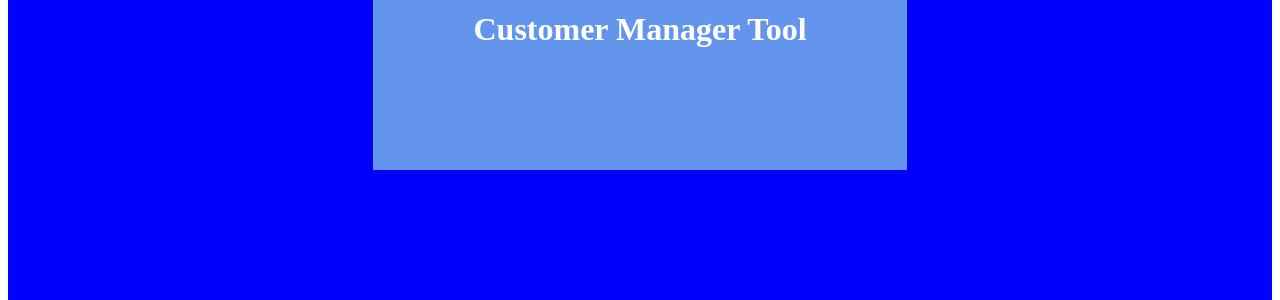
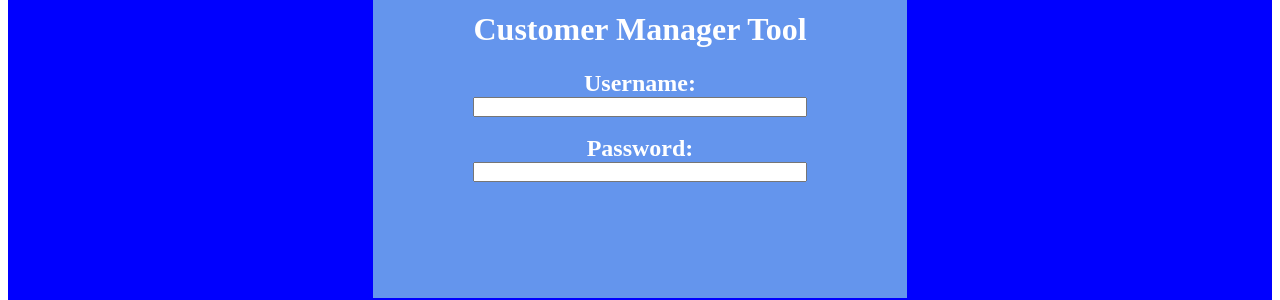
Before and after one commit to RoanKathrina/customer-manager-tool, an Angular app: page / in a window 1280 px wide. Shown: the part 318-618 px from the top of the page. Built offline with nearby package versions, Linux system fonts and the light colour scheme.

Commit message:
Updated login file/s

```diff
--- a/src/app/app.module.ts
+++ b/src/app/app.module.ts
@@ -1,6 +1,6 @@
 import { NgModule } from '@angular/core';
 import { BrowserModule } from '@angular/platform-browser';
-import { FormsModule } from '@angular/forms';
+import { FormsModule, ReactiveFormsModule } from '@angular/forms';
 import { RouterModule } from '@angular/router';
 import { AppRoutingModule } from './app-routing.module';
 
@@ -11,7 +11,9 @@ import { LoginComponent } from './login/login.component';
   imports:      [ BrowserModule,
                   FormsModule,
                   RouterModule,
-                  AppRoutingModule],
+                  AppRoutingModule,
+                  ReactiveFormsModule],
+
   declarations: [ AppComponent,
                   LoginComponent],
   exports: [ RouterModule ],
--- a/src/app/login/login.component.css
+++ b/src/app/login/login.component.css
@@ -12,3 +12,14 @@
   padding: 100px;
   margin: 50px 16px;
 }
+
+.LoginPageLabel {
+  color: white;
+  font-size: 24px;
+  font-weight: bold;
+}
+
+.LoginPageInputBox {
+  width: 100%;
+  height: 20px;
+}
--- a/src/app/login/login.component.html
+++ b/src/app/login/login.component.html
@@ -2,5 +2,15 @@
   <div class="LoginPageDiv">
     <img src='https://www.pinclipart.com/picdir/big/404-4045342_customers-for-your-business-animated-people-transparent-background.png' style='height: 150px'>
     <h1 style="color: white">Customer Manager Tool</h1>
+    <form [formGroup]="loginForm" (ngSubmit)="onSubmit()">
+      <label class="LoginPageLabel">Username:</label>
+      <br/>
+      <input type="text" class="LoginPageInputBox" formControlName="username">
+      <br/>
+      <br/>
+      <label class="LoginPageLabel">Password:</label>
+      <br/>
+      <input type="password" class="LoginPageInputBox" formControlName="password">
+    </form>
   </div>
 </div>
--- a/src/app/login/login.component.ts
+++ b/src/app/login/login.component.ts
@@ -1,8 +1,24 @@
-import { Component } from '@angular/core';
+import { Component, OnInit} from '@angular/core';
+import { FormGroup, FormControl, Validators } from '@angular/forms';
 
 @Component({
   selector: 'app-login',
   templateUrl: './login.component.html',
   styleUrls: [ './login.component.css' ]
 })
-export class LoginComponent  {}
+
+export class LoginComponent implements OnInit{
+  loginForm: FormGroup;
+
+  ngOnInit() {
+    this.initForm();
+  }
+
+  initForm() {
+    this.loginForm = new FormGroup({
+      'username': new FormControl(null, Validators.required),
+      'password': new FormControl(null, Validators.required)
+    })
+
+  }
+}
```
